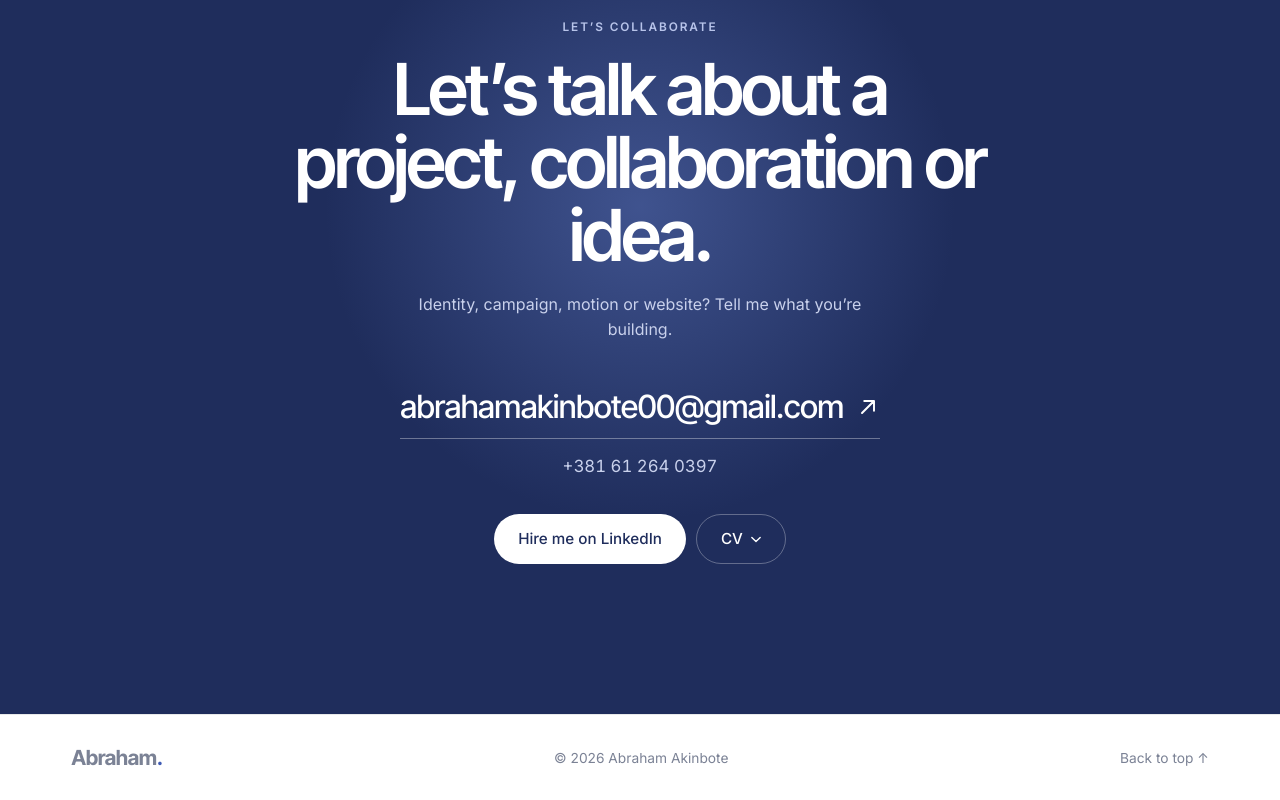
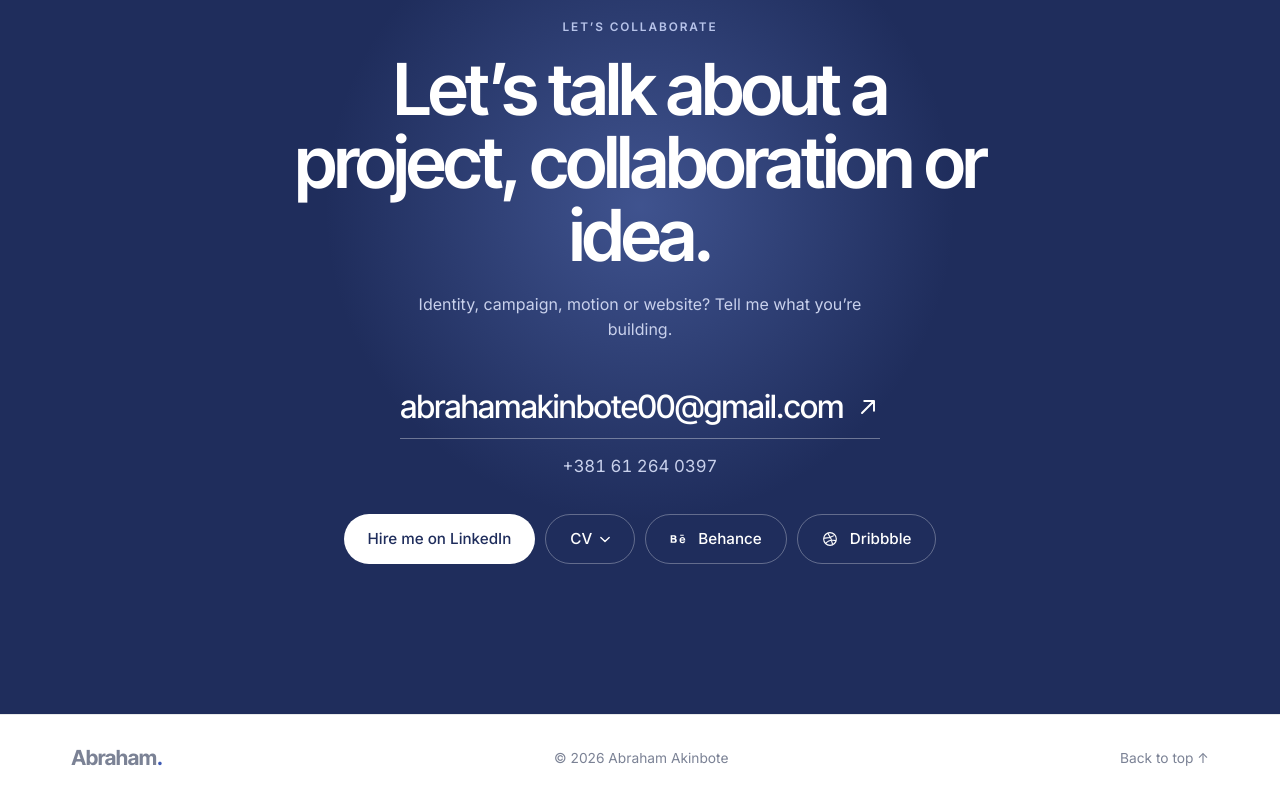
Before and after one commit to billionairechurchboy/abraham-akinbote-portfolio, a plain HTML site: page index.html in a window 1280 px wide. Shown: the part 5253-6053 px from the top of the page. Drawn offline with Linux system fonts and the light colour scheme.

Commit message:
Add Behance and Dribbble links to the contact section
Co-Authored-By: Claude Opus 5.5 <noreply@anthropic.com>

```diff
--- a/index.html
+++ b/index.html
@@ -275,6 +275,8 @@
           </a>
         </div>
       </div>
+      <a href="https://www.behance.net/abrahamakinbote" target="_blank" rel="noopener" class="btn btn-ghost"><svg width="16" height="16" viewBox="0 0 24 24" fill="currentColor" aria-hidden="true"><path d="M8.2 11.3c.9-.4 1.4-1.2 1.4-2.3 0-2.1-1.6-2.8-3.6-2.8H1v11.6h5.2c2.1 0 4-.9 4-3.3 0-1.5-.7-2.7-2-3.2ZM3.3 8.1h2.2c.8 0 1.6.2 1.6 1.2 0 .9-.6 1.2-1.4 1.2H3.3V8.1Zm2.5 7.8H3.3v-3.2h2.5c1 0 1.7.4 1.7 1.6s-.8 1.6-1.7 1.6ZM20.6 7.1h-5.3V5.8h5.3v1.3Zm2.3 6.7c0-2.6-1.5-4.7-4.2-4.7-2.6 0-4.4 2-4.4 4.6 0 2.7 1.7 4.6 4.4 4.6 2 0 3.4-.9 4.1-3h-2.1c-.2.8-1.2 1.2-1.9 1.2-1.4 0-2.2-.8-2.2-2.3h6.3v-.4Zm-6.3-1c.1-1.2.9-2 2.1-2s1.8.7 1.9 2h-4Z"/></svg> Behance</a>
+      <a href="https://dribbble.com/abraham-akinbote" target="_blank" rel="noopener" class="btn btn-ghost"><svg width="16" height="16" viewBox="0 0 24 24" fill="none" stroke="currentColor" stroke-width="1.7" aria-hidden="true"><circle cx="12" cy="12" r="9.5"/><path d="M8.6 3.2c3.6 4.6 6 10.2 7.3 17M2.6 10.6c5.3.3 10.6-.6 15.2-3.7M5.4 18.6c3.4-4.2 8.4-5.6 15.9-4.2"/></svg> Dribbble</a>
     </div>
   </div>
 </section>
```
Also changed, not shown: portfolio.html (+2 -0 lines).
